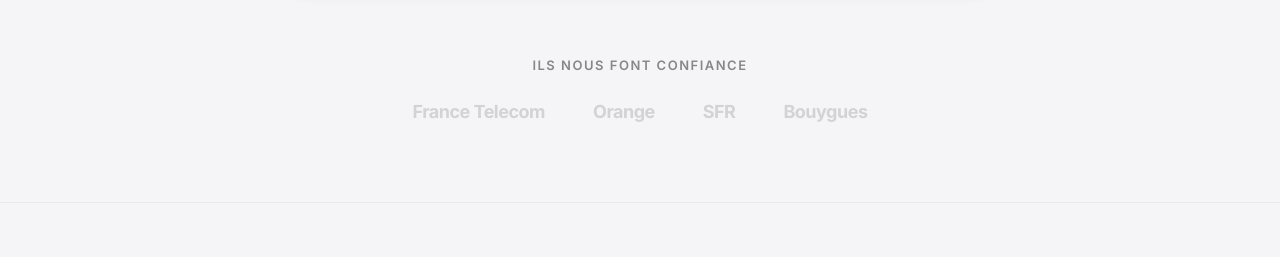
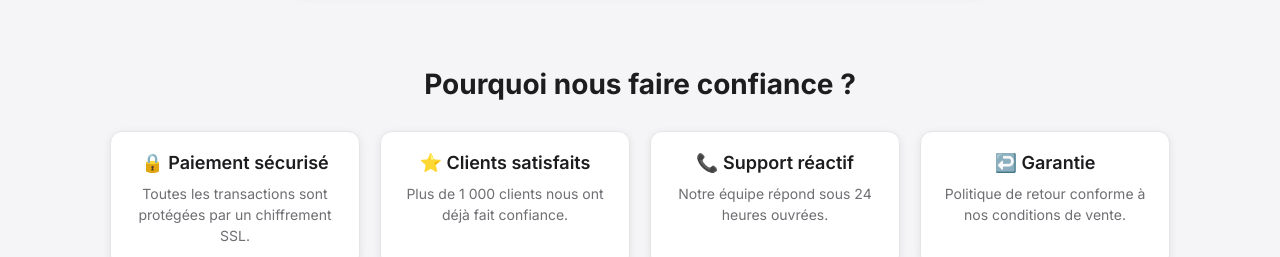
Before and after one commit to aittaha44-stack/support-apple, a plain HTML site: page index.html in a window 1280 px wide. Shown: the part 2395-2652 px from the top of the page. Drawn offline with Linux system fonts and the light colour scheme; no server answers.

Commit message:
Intégrer section confiance avec cartes détaillées

```diff
--- a/index.html
+++ b/index.html
@@ -329,15 +329,31 @@
     </div>
 </div>
 
-<div class="trust-section">
-    <div class="trust-title">Ils nous font confiance</div>
-    <div class="trust-logos">
-        <div class="trust-item">France Telecom</div>
-        <div class="trust-item">Orange</div>
-        <div class="trust-item">SFR</div>
-        <div class="trust-item">Bouygues</div>
+<section class="trust-section">
+  <h2>Pourquoi nous faire confiance ?</h2>
+
+  <div class="trust-grid">
+    <div class="trust-card">
+      <h3>🔒 Paiement sécurisé</h3>
+      <p>Toutes les transactions sont protégées par un chiffrement SSL.</p>
     </div>
-</div>
+
+    <div class="trust-card">
+      <h3>⭐ Clients satisfaits</h3>
+      <p>Plus de 1 000 clients nous ont déjà fait confiance.</p>
+    </div>
+
+    <div class="trust-card">
+      <h3>📞 Support réactif</h3>
+      <p>Notre équipe répond sous 24 heures ouvrées.</p>
+    </div>
+
+    <div class="trust-card">
+      <h3>↩️ Garantie</h3>
+      <p>Politique de retour conforme à nos conditions de vente.</p>
+    </div>
+  </div>
+</section>
 
 </div>
 
--- a/style.css
+++ b/style.css
@@ -153,11 +153,13 @@ main{flex:1}
 .faq-answer{max-height:0;overflow:hidden;transition:max-height 0.35s ease;padding:0 24px}
 .faq-answer-inner{padding:0 0 20px;color:var(--text-secondary);font-size:15px;line-height:1.6}
 
-.trust-section{margin-top:60px;text-align:center;animation:slideUp 0.8s ease 0.8s forwards;opacity:0}
-.trust-title{font-size:13px;font-weight:600;color:var(--text-tertiary);text-transform:uppercase;letter-spacing:1.5px;margin-bottom:28px}
-.trust-logos{display:flex;align-items:center;justify-content:center;gap:48px;flex-wrap:wrap}
-.trust-item{font-size:18px;font-weight:700;color:var(--border-medium);letter-spacing:-0.5px;transition:var(--transition)}
-.trust-item:hover{color:var(--text-secondary)}
+.trust-section{max-width:1100px;margin:50px auto;padding:20px;text-align:center}
+.trust-section h2{font-size:28px;font-weight:700;color:var(--text-primary);margin-bottom:30px}
+.trust-grid{display:grid;grid-template-columns:repeat(auto-fit,minmax(220px,1fr));gap:20px}
+.trust-card{background:#fff;border:1px solid #e5e5e5;border-radius:12px;padding:20px;box-shadow:0 2px 8px rgba(0,0,0,.08);transition:var(--transition)}
+.trust-card:hover{transform:translateY(-4px);box-shadow:0 8px 24px rgba(0,0,0,.12)}
+.trust-card h3{font-size:18px;font-weight:600;color:var(--text-primary);margin:0 0 10px}
+.trust-card p{font-size:14px;color:var(--text-secondary);margin:0;line-height:1.5}
 
 @media(max-width:768px){
     .hero h1{font-size:36px;letter-spacing:-1.5px}
@@ -201,10 +203,9 @@ main{flex:1}
     .faq-question{padding:16px;font-size:14px}
     .faq-answer{padding:0 16px}
     .faq-answer-inner{font-size:14px}
-    .trust-section{margin-top:32px}
-    .trust-title{font-size:11px;margin-bottom:20px}
-    .trust-logos{gap:20px}
-    .trust-item{font-size:13px}
+    .trust-section{margin-top:32px;padding:16px}
+    .trust-section h2{font-size:22px;margin-bottom:20px}
+    .trust-grid{grid-template-columns:1fr;gap:12px}
     .footer-apple{padding:40px 16px 24px}
     .footer-breadcrumb{font-size:13px;gap:8px}
     .accordion-header{padding:14px 0;font-size:14px}
```
